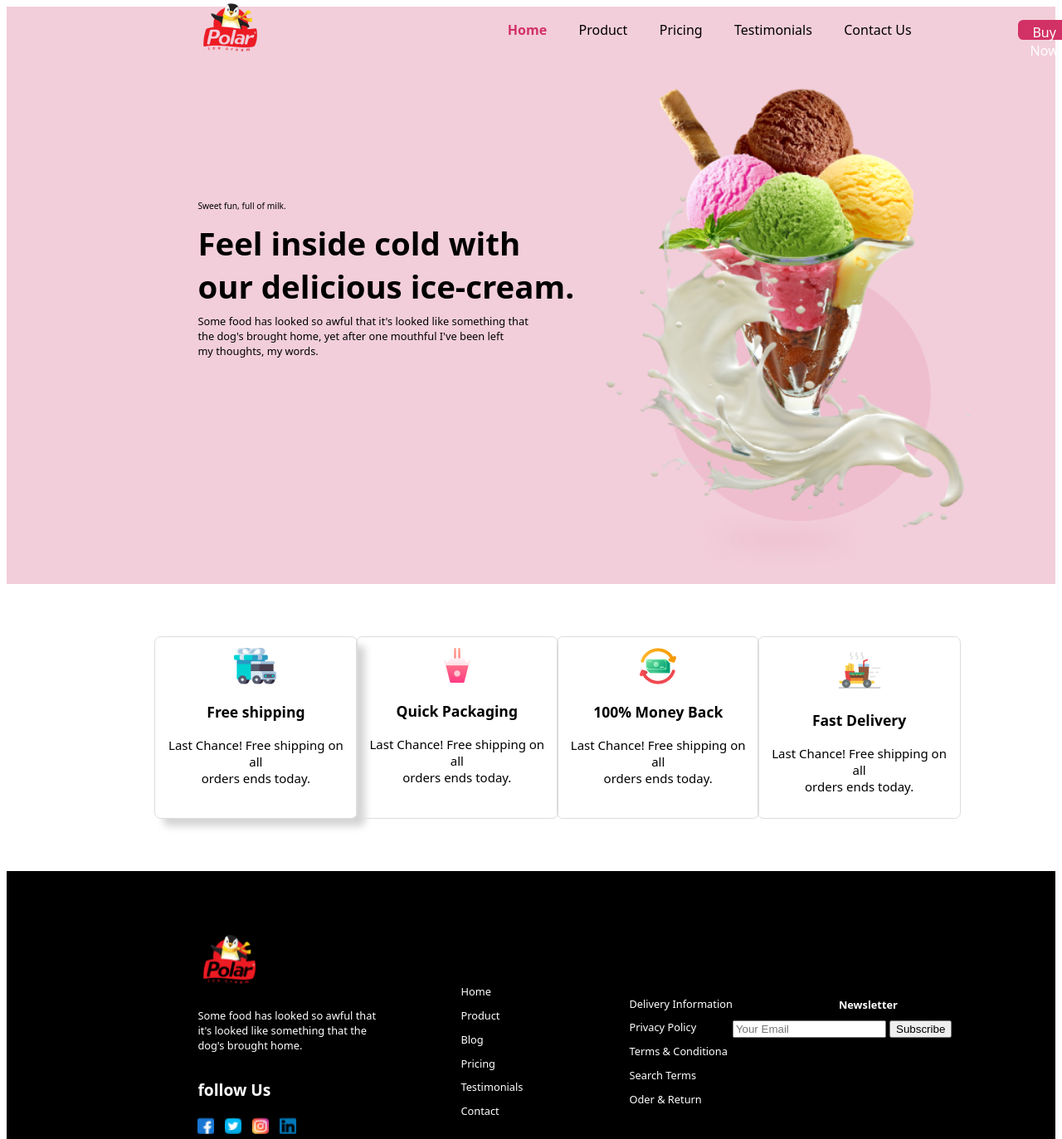
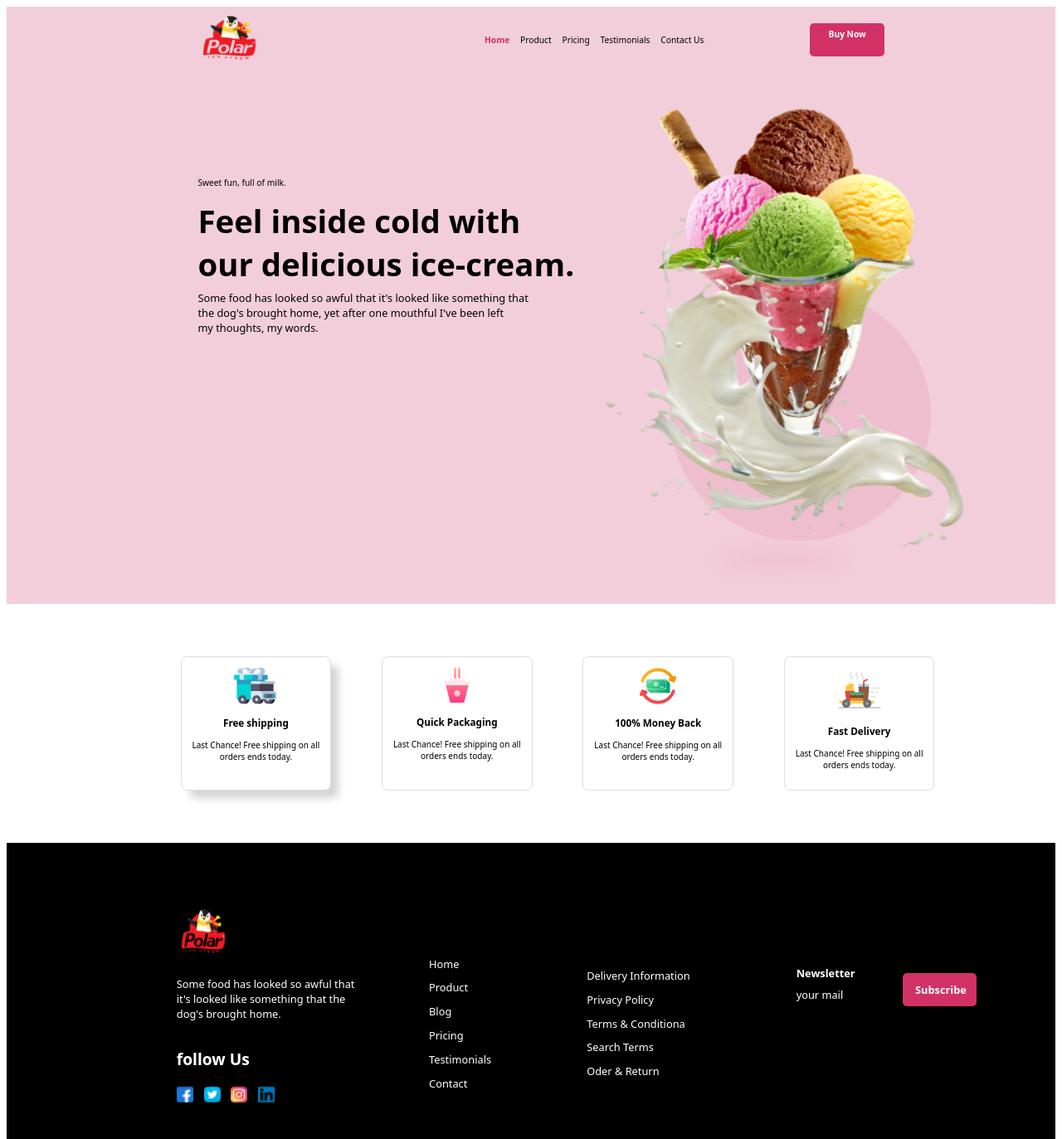
Before and after one commit to eracom-id412/Cynthia-Projet-mockup2code, a plain HTML site: page index.html in a window 1280 px wide. Shown: the top 1373 px of the page at 83% size. Drawn offline with Linux system fonts and the light colour scheme.

Commit message:
Mise en page géneral
Mise en page des textes et images dans le main et le header

```diff
--- a/Cynthia_Schildknecht_ID412.css
+++ b/Cynthia_Schildknecht_ID412.css
@@ -1,5 +1,5 @@
 
-/*{outline: 1px solid blue;}*/
+
 body{ font-family: system-ui, -apple-system, BlinkMacSystemFont, 'Segoe UI', Roboto, Oxygen, Ubuntu, Cantarell, 'Open Sans', 'Helvetica Neue', sans-serif;
     gap: 1vw;
 
@@ -8,19 +8,18 @@ body{ font-family: system-ui, -apple-system, BlinkMacSystemFont, 'Segoe UI', Rob
 .header {
     display: flex;
     align-items: center;
-
-    height: 7vh;
+    height: 10vh;
     top: 1vw;
     background-color: #F2CEDA;
 }
 
 .topnav {
-    margin-left: 3vw;
+    margin-left: 1vw;
+    font-size: 0.8vw;
 
 }
 
 .home{
-
     color: #D23166;
     font-weight: bolder;
 }
@@ -28,21 +27,30 @@ body{ font-family: system-ui, -apple-system, BlinkMacSystemFont, 'Segoe UI', Rob
 .logo {
     margin: 20vw;
     margin-left: 18vw;
+
+}
+
+.logo img {
+    width: 6vw;
+    height: 9vh;
 }
 
 .boutton {
     text-align: center;
     margin-top: 0.3vw;
     color: white;
+    margin-top: 0.5vw;
+    font-size: 0.8vw;
+    font-weight: bold;
 }
 
 .pink {
     margin-left: 10vw;
     margin-right: -5vw;
     background-color: #D23166;
-    border-radius: 0.5vw;
-    width: 5vw;
-    height: 3vh;
+    border-radius: 0.4vw;
+    width: 7vw;
+    height: 5vh;
 }
 
 .main {
@@ -59,7 +67,7 @@ body{ font-family: system-ui, -apple-system, BlinkMacSystemFont, 'Segoe UI', Rob
 }
 
 .textee{
-    margin-top: 13vw ;
+    margin-top: 9vw ;
     margin-left: 7vw;
 }
 
@@ -114,7 +122,7 @@ body{ font-family: system-ui, -apple-system, BlinkMacSystemFont, 'Segoe UI', Rob
     margin: 5vw;
     text-align: center;
     justify-content: space-around;
-    font-size: 15px;
+    font-size: 10px;
  }
 
  .box1 {
@@ -146,16 +154,17 @@ body{ font-family: system-ui, -apple-system, BlinkMacSystemFont, 'Segoe UI', Rob
 }
 
 footer {
+
     background-color: black;
     display: flex;
     align-items: center;
     height: 30vw;
 }
 .foot {
+    margin-left: -2vw;
     display: flex;
     flex-direction: column;
     justify-content: center;
-    background-color: black;
     height: 20vw;
 
 
@@ -167,8 +176,8 @@ footer {
 }
 
 .logo2 img {
-    height: 10vh;
-    width: 6vw;
+    height: 9vh;
+    width: 5vw;
 }
 
 .footert1 p {
@@ -206,7 +215,7 @@ footer {
 }
 .footert3 p {
 
-    margin-left: 8vw;
+    margin-left: 7vw;
     line-height: 2vh;
     color: white;
     font-size: 1vw;
@@ -218,7 +227,7 @@ footer {
 }
 .footert4 p {
 
-    margin-left: 10vw;
+    margin-left: 9vw;
     line-height: 2vh;
     color: white;
     font-size: 1vw;
@@ -230,24 +239,41 @@ footer {
 }
 .footert5 h1 {
 
-    margin-left: 10vw;
+    margin-left: 9vw;
     line-height: 2vh;
     color: white;
     font-size: 1vw;
     font-weight: bolder;
 }
 
-.footert5 p {
-
+.footert5 {
     margin-left: 10vw;
     color: white;
     font-size: 1vw;
 }
 
-input[type=text] {
+.news {
+    font-weight: bolder;
 
 }
 
-input [type=submit] {
+.mail {
+
+    margin-top: 1vh;
 
 }
+
+.buttonh {
+   margin-left: 11.2vw;
+   margin-top: -3vh;
+   font-weight: bolder;
+}
+
+.pink2{
+    margin-left: 10vw;
+    margin-top: -3.6vh;
+    background-color: #D23166;
+    border-radius: 0.4vw;
+    width: 7vw;
+    height: 5vh;
+}
--- a/index.html
+++ b/index.html
@@ -105,15 +105,12 @@
             </div>
 
             <div class="footert5">
-                <h1>Newsletter</h1>
-                <form>
-                <input type="text" id="Courriel" name="Courriel" placeholder="Your Email"/>
-                <input type="submit" value="Subscribe">
-                </form>
+                <div class="news">Newsletter</div>
+                <div class="mail">your mail</div>
+                <div class="buttonh">Subscribe</div>
+                <div class="pink2"></div>
+
             </div>
-
-
-
         </footer>
 
 </body>
```
